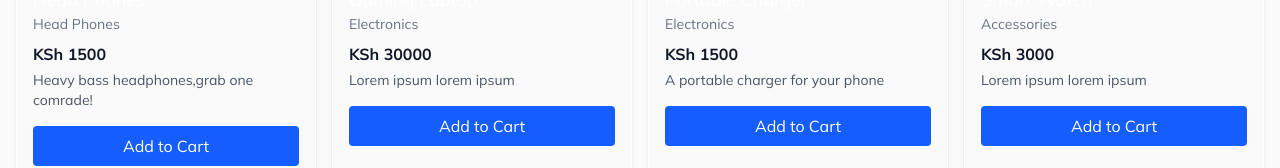
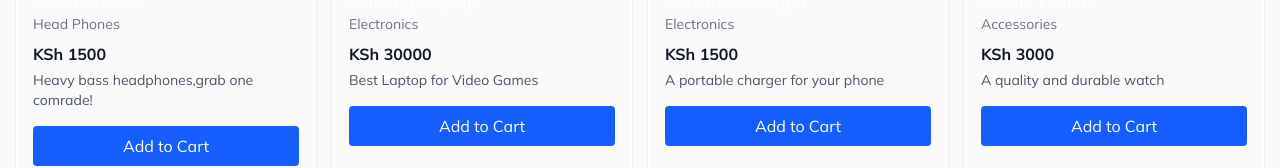
Before and after one commit to Brhyancodes/alx-shopsasa, a Next.js app in the folder alx-shop-sasa/: page /products in a window 1280 px wide. Shown: the part 573-741 px from the top of the page. Built offline with nearby package versions, Linux system fonts and the light colour scheme.

Commit message:
chore:update productlisting file

```diff
--- a/alx-shop-sasa/components/products/ProductListing.tsx
+++ b/alx-shop-sasa/components/products/ProductListing.tsx
@@ -22,7 +22,7 @@ export const items: ProductDetailProps[] = [
     name: "Gaming Laptop",
     category: "Electronics",
     price: "30000",
-    description: "Lorem ipsum lorem ipsum",
+    description: "Best Laptop for Video Games",
   },
   {
     id: 3,
@@ -38,7 +38,7 @@ export const items: ProductDetailProps[] = [
     name: "Smart Watch",
     category: "Accessories",
     price: "3000",
-    description: "Lorem ipsum lorem ipsum",
+    description: "A quality and durable watch",
   },
 ];
 
```
